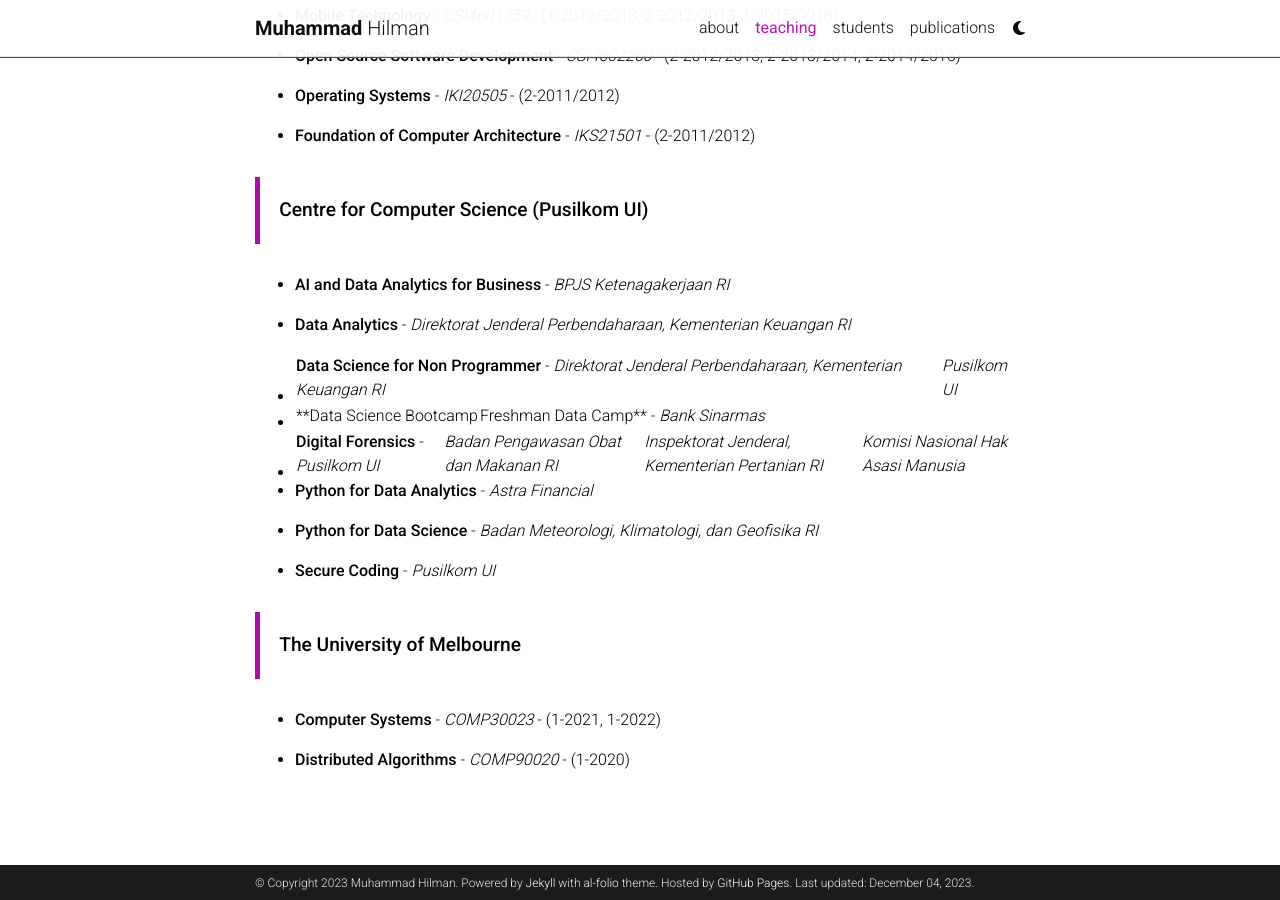
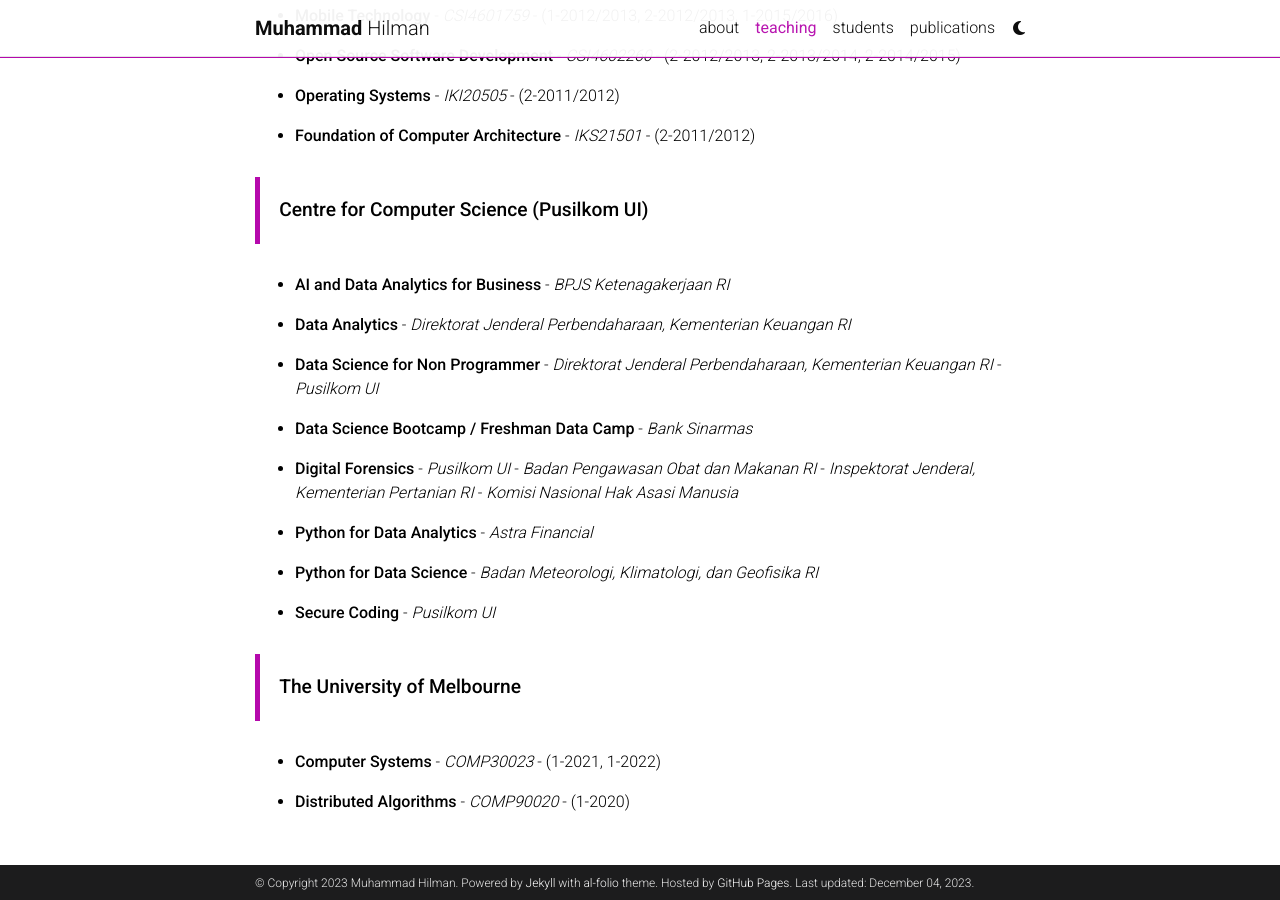
Before and after one commit to muhammadhilman/muhammadhilman.github.io, a Jekyll site: the page built from _pages/teaching.md, in a window 1280 px wide and 900 px high, scrolled down 685 px. Built offline with Jekyll 4.4.1, drawn with Linux system fonts in a browser that asks for light colours; comment, search, counter and statistics services are not loaded; a style sheet for code colours, icons or effects is not loaded.

Commit message:
update again

```diff
--- a/_pages/teaching.md
+++ b/_pages/teaching.md
@@ -41,11 +41,11 @@
 
 * **Data Analytics** - *Direktorat Jenderal Perbendaharaan, Kementerian Keuangan RI*
 
-* **Data Science for Non Programmer** - *Direktorat Jenderal Perbendaharaan, Kementerian Keuangan RI* | *Pusilkom UI*
+* **Data Science for Non Programmer** - *Direktorat Jenderal Perbendaharaan, Kementerian Keuangan RI* - *Pusilkom UI*
 
-* **Data Science Bootcamp | Freshman Data Camp** - *Bank Sinarmas*
+* **Data Science Bootcamp / Freshman Data Camp** - *Bank Sinarmas*
 
-* **Digital Forensics** - *Pusilkom UI* | *Badan Pengawasan Obat dan Makanan RI* | *Inspektorat Jenderal, Kementerian Pertanian RI* | *Komisi Nasional Hak Asasi Manusia*
+* **Digital Forensics** - *Pusilkom UI* - *Badan Pengawasan Obat dan Makanan RI* - *Inspektorat Jenderal, Kementerian Pertanian RI* - *Komisi Nasional Hak Asasi Manusia*
 
 * **Python for Data Analytics** - *Astra Financial*
 
```
Also changed, not shown: _pages/about.md (+1 -1 lines).
